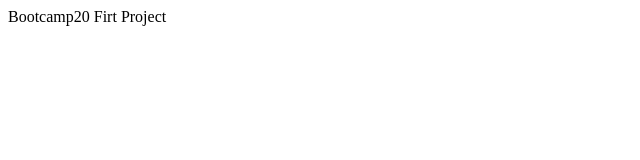
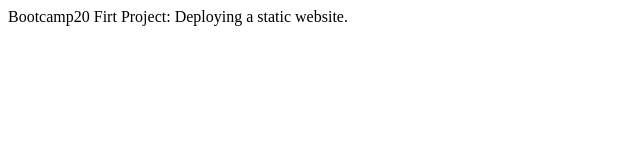
Before and after one commit to uzmabatool/BC20_First, a plain HTML site: page index.html in a window 1280 px wide. Shown: the whole page, without its empty margins (0-640 px from the left). Drawn offline with Linux system fonts and the light colour scheme.

Commit message:
index.html updated to see CICD

```diff
--- a/index.html
+++ b/index.html
@@ -7,7 +7,7 @@
 </head>
 <body>
     <div>
-        Bootcamp20 Firt Project
+        Bootcamp20 Firt Project: Deploying a static website.
     </div>
 </body>
 </html>
```
